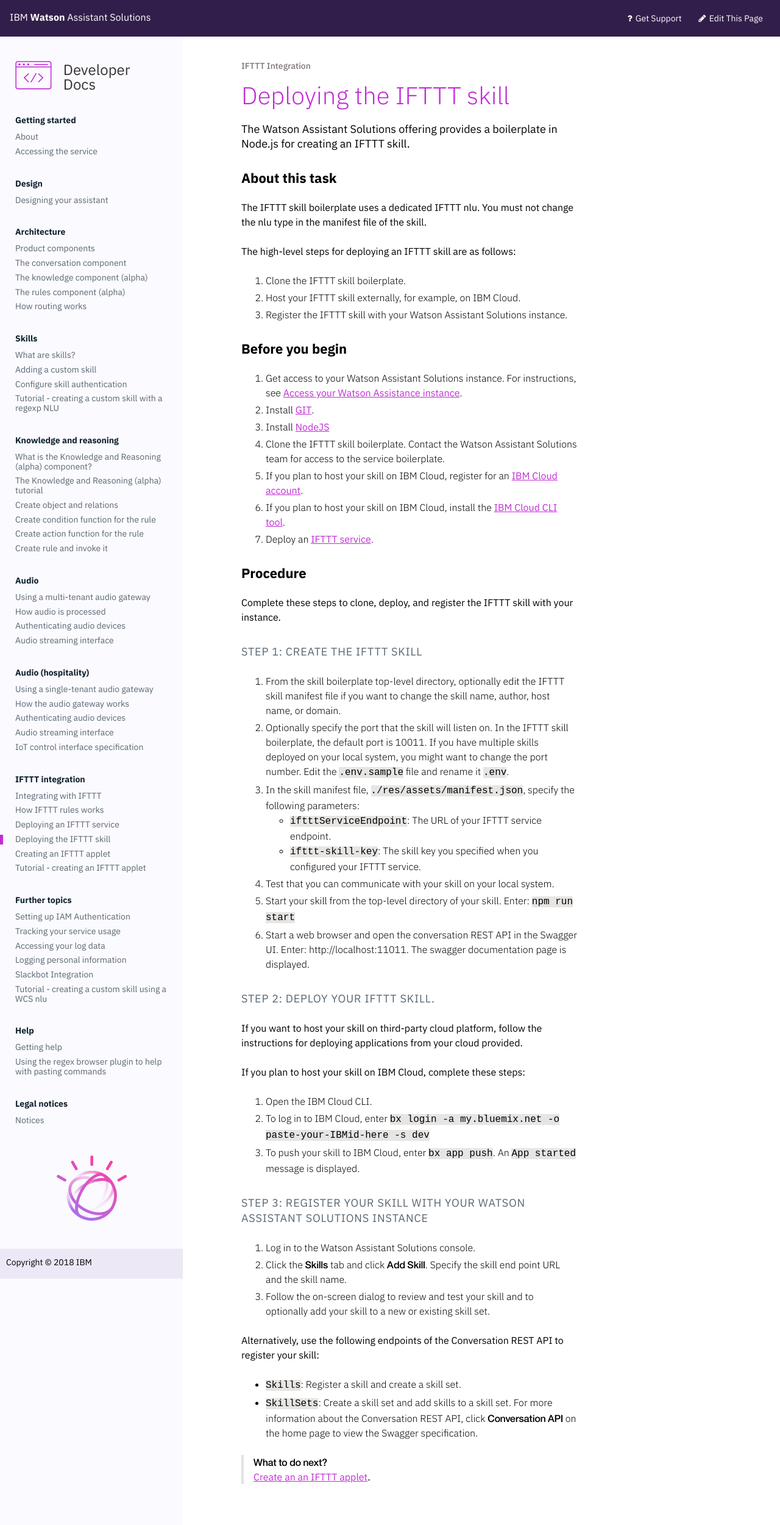
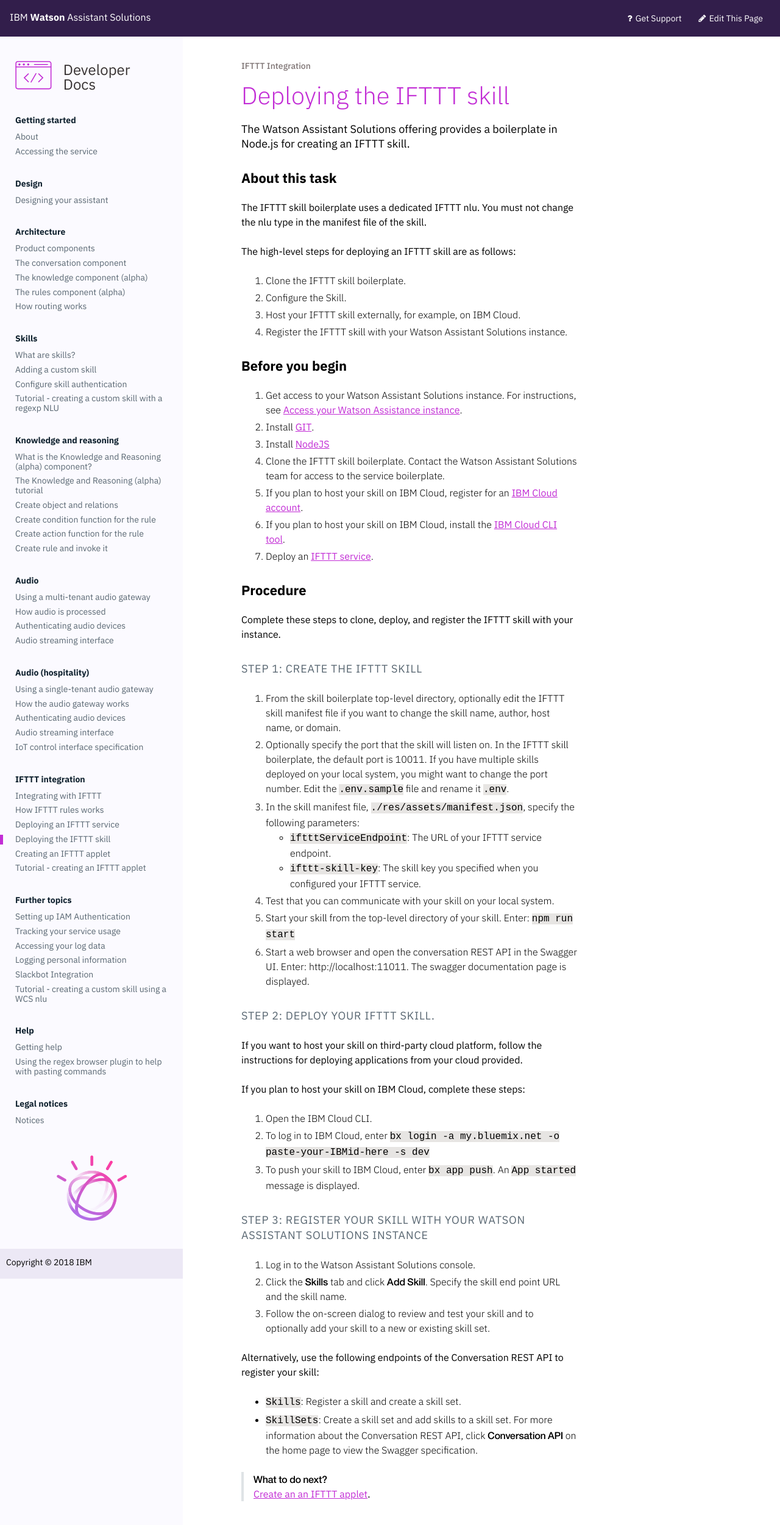
Before and after one commit to Watson-Personal-Assistant/developer, a Jekyll site: the page built from _content/ifttt/create_ifttt_skill.md, in a window 1280 px wide. Shown: the top 2501 px of the page at 61% size. Built offline with Jekyll 4.4.1, drawn with Linux system fonts in a browser that asks for light colours.

Commit message:
Update create_ifttt_skill.md

```diff
--- a/_content/ifttt/create_ifttt_skill.md
+++ b/_content/ifttt/create_ifttt_skill.md
@@ -9,6 +9,7 @@
 
 The high-level steps for deploying an IFTTT skill are as follows:
 1. Clone the IFTTT skill boilerplate.
+1. Configure the Skill.
 2. Host your IFTTT skill externally, for example, on IBM Cloud.
 3. Register the IFTTT skill with your Watson Assistant Solutions instance.
 
```
